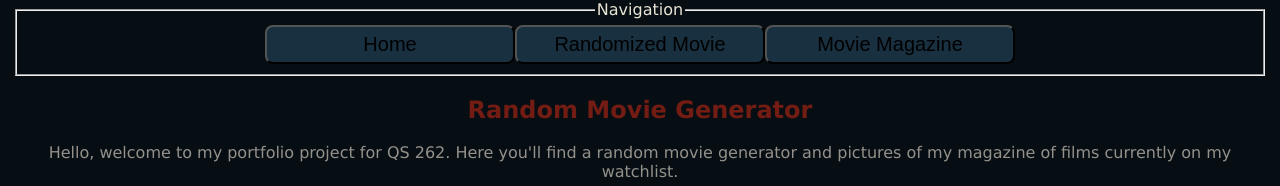
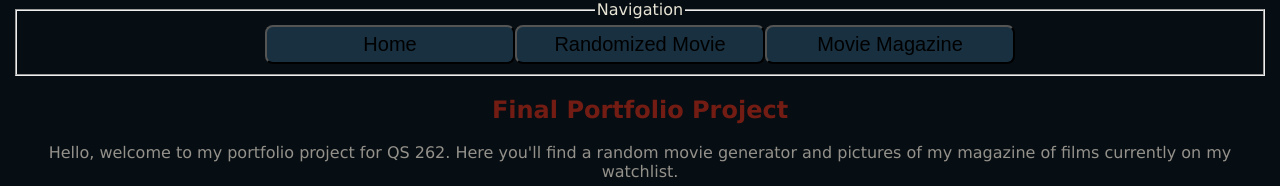
Before and after one commit to thebranflakes/qs262-final, a React (Create React App) app: page / in a window 1280 px wide. Shown: the part 102-288 px from the top of the page. Built offline with nearby package versions, Linux system fonts and the light colour scheme.

Commit message:
Update HomePage.js

```diff
--- a/src/pages/HomePage.js
+++ b/src/pages/HomePage.js
@@ -6,7 +6,7 @@ function HomePage() {
     return (
         <>
         <article className="App-article">
-            <h2>Random Movie Generator</h2>
+            <h2>Final Portfolio Project</h2>
             <p>Hello, welcome to my portfolio project for QS 262. Here you'll find a random movie generator and pictures of my magazine of films currently on my watchlist.</p>
             <p>I'm a computer science major and I love film. The Media Analysis was my favorite assignment we had this quarter so I wanted to sort of integrate all these parts together for the final.</p>
             <p>A lot of who I am, has come from watching an endless amount of movies. As I've gotten older I've been able to get into movies that are made and function outside of mainstream media and it's really enriched my life. The artform of film is a profound way to tell stories from numerous voices and is a beuatiful way to expand your world.</p>
```
